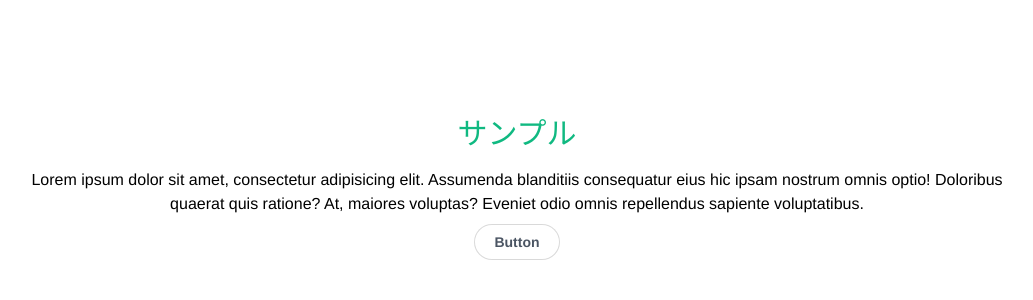
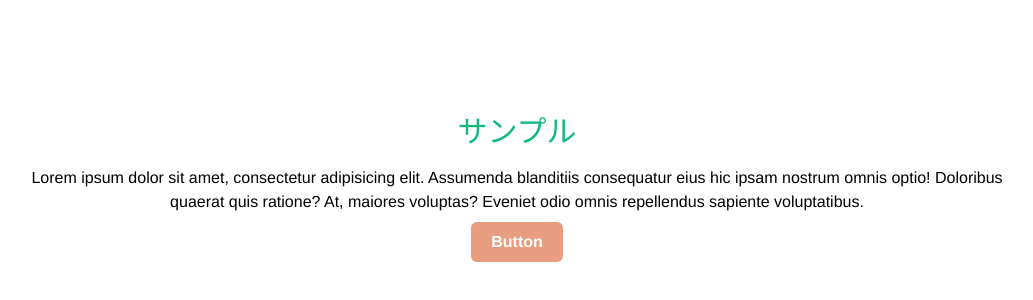
Before and after one commit to show-coco/timo-heihe, a Next.js app in the folder client/: page / in a window 1280 px wide. Shown: the part 212-512 px from the top of the page, without its empty margins (123-1156 px from the left). Built offline with nearby package versions, Linux system fonts and the light colour scheme.

Commit message:
feat: create button component

```diff
--- a/client/components/button/button.tsx
+++ b/client/components/button/button.tsx
@@ -1,47 +1,40 @@
 import React from "react";
 
-export interface ButtonProps {
-  primary?: boolean;
-  backgroundColor?: string;
+export type ButtonProps = {
+  variant?: "primary" | "outline";
   size?: "small" | "medium" | "large";
-  label: string;
   onClick?: () => void;
-}
+  children: React.ReactNode;
+};
+
+const sizes = {
+  small: "py-1.5 px-4",
+  medium: "py-2 px-5",
+  large: "py-3 px-8",
+};
+
+const variants = {
+  primary: "text-white bg-orange-500",
+  outline: "text-gray-600 bg-transparent shadow-inner",
+};
 
 export const Button: React.FC<ButtonProps> = ({
-  primary = false,
+  variant = "primary",
   size = "medium",
-  backgroundColor,
-  label,
+  children,
   ...props
 }: ButtonProps) => {
-  const baseButton = "rounded-full font-bold";
-  const sizeMode =
-    size === "small"
-      ? "py-1.5 px-4 text-xs"
-      : size === "medium"
-      ? "py-2 px-5 text-sm"
-      : size === "large"
-      ? "py-3 px-6 text-base"
-      : "";
-  return primary ? (
-    <div>
-      <button
-        type="button"
-        className={`text-white bg-blue-450 ${baseButton} ${sizeMode}`}
-        {...props}
-      >
-        {label}
-      </button>
-    </div>
-  ) : (
+  const baseButton = "font-bold w-max rounded-md hover:bg-orange-600";
+  const sizeMode = sizes[size];
+  const buttonType = variants[variant];
+
+  return (
     <button
       type="button"
-      className={`text-gray-600 bg-transparent shadow-inner ${baseButton} ${sizeMode}`}
-      style={{ backgroundColor }}
+      className={`${buttonType} ${baseButton} ${sizeMode}`}
       {...props}
     >
-      {label}
+      {children}
     </button>
   );
 };
--- a/client/pages/index.tsx
+++ b/client/pages/index.tsx
@@ -11,7 +11,7 @@ export default function Home() {
         quaerat quis ratione? At, maiores voluptas? Eveniet odio omnis
         repellendus sapiente voluptatibus.
       </p>
-      <Button label="Button" />
+      <Button>Button</Button>
     </section>
   );
 }
--- a/client/pages/login.tsx
+++ b/client/pages/login.tsx
@@ -1,7 +1,13 @@
 import React from "react";
+import { Button } from "../components/button/button";
 
 function Login() {
-  return <div>Login</div>;
+  return (
+    <div>
+      Login
+      <Button>Sign in with Google</Button>
+    </div>
+  );
 }
 
 export default Login;
--- a/client/tailwind.config.js
+++ b/client/tailwind.config.js
@@ -6,6 +6,10 @@ module.exports = {
       colors: {
         blue: {
           450: "#1ea7fd",
+        },
+        orange: {
+          500: "#E89C80",
+          600: "#D88364",
         },
       },
     },
```
Also changed, not shown: 1 other file (tests, documents, lock files or other folders).
